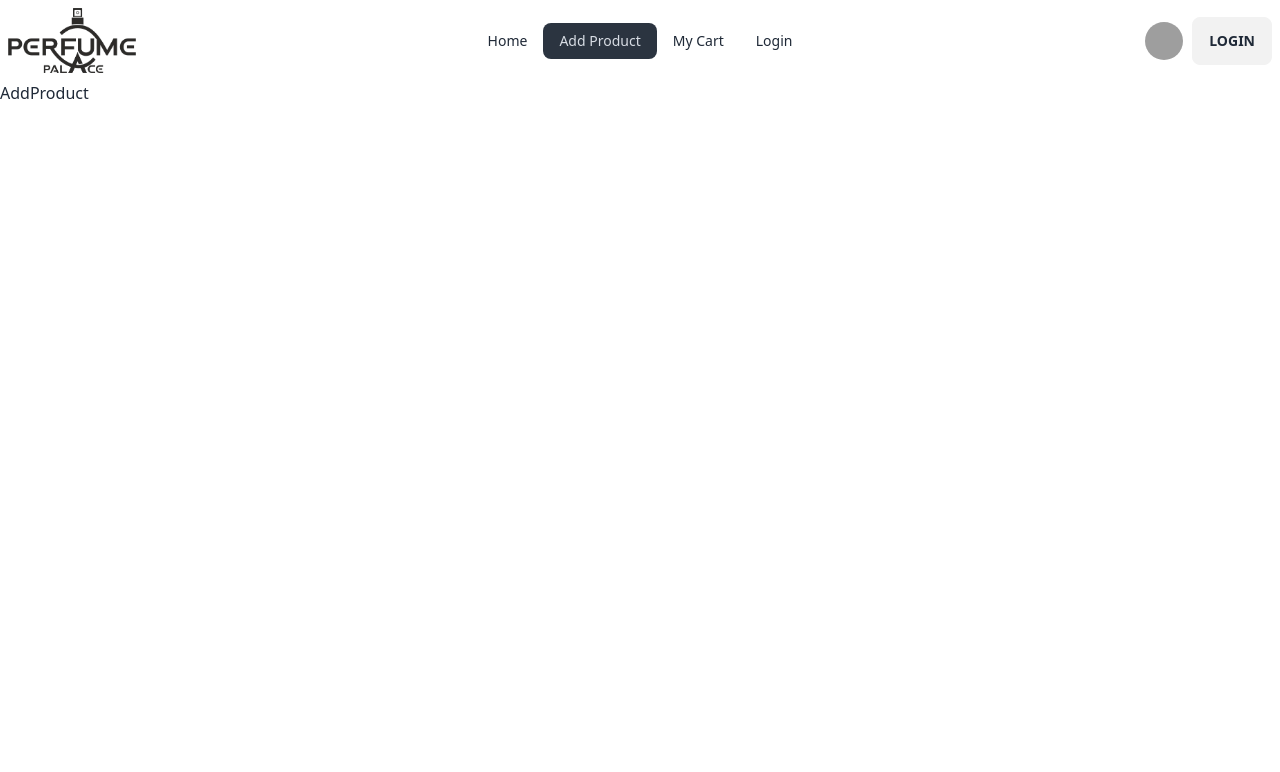
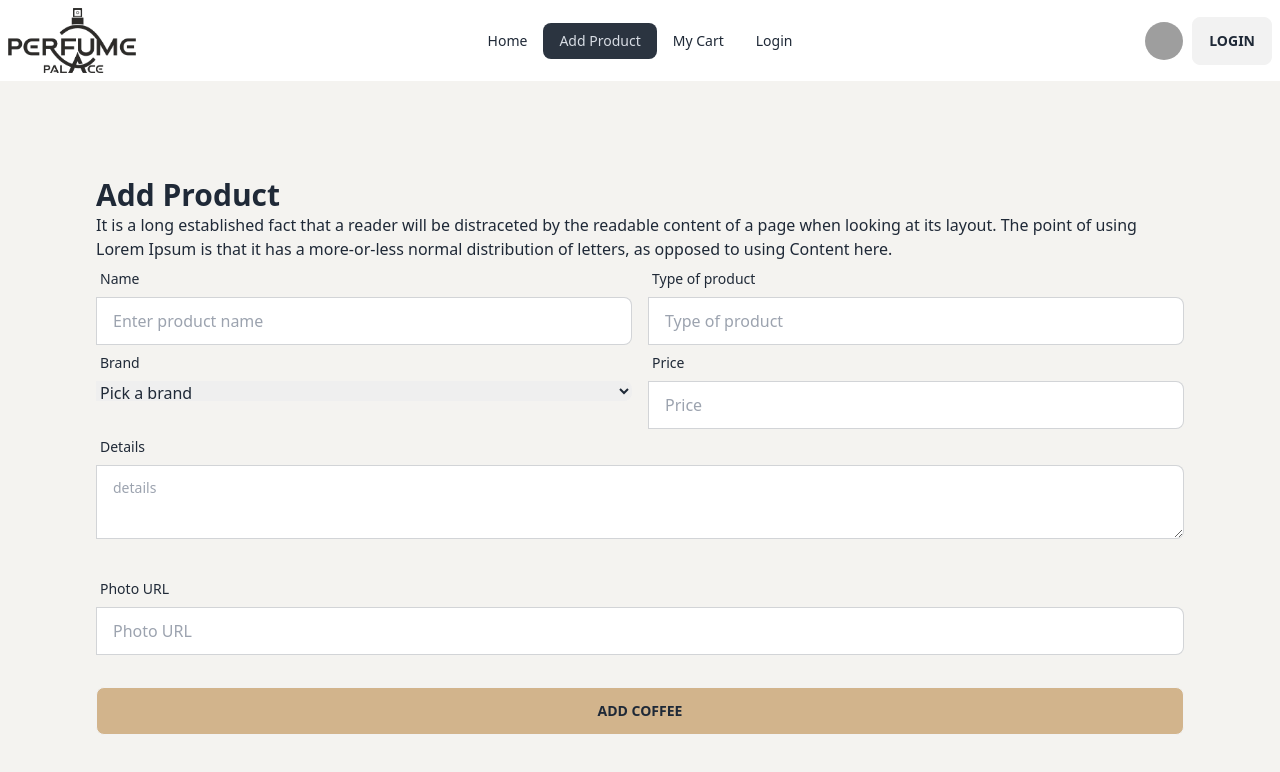
Before and after one commit to mrsaiful778/Brand-shop-client, a React (Vite) app: page /addproduct in a window 1280 px wide. Shown: the top 772 px of the page. Built offline with nearby package versions, Linux system fonts and the light colour scheme; no server answers; grey boxes are pictures that could not be loaded.

Commit message:
add product design complete

```diff
--- a/src/Pages/AddProduct/AddProduct.jsx
+++ b/src/Pages/AddProduct/AddProduct.jsx
@@ -4,7 +4,103 @@ const AddProduct = (props) => {
     return (
 
         <div>
-            AddProduct
+            <div className="bg-[#F4F3F0] p-24 ">
+                <h2 className="text-3xl font-extrabold"> Add Product </h2>
+                <p>It is a long established fact that a reader will be distraceted by the readable content of a page when looking at its layout. The point of using Lorem Ipsum is that it has a more-or-less normal distribution of letters, as opposed to using Content here.</p>
+                <form >
+                    <div className="md:flex ">
+                        <div className="form-control md:w-1/2">
+                            <label className="label">
+                                <span className="label-text">Name</span>
+                            </label>
+                            <label className="input-group">
+
+                                <input type="text" name="name" placeholder="Enter product name" className="input input-bordered w-full" />
+                            </label>
+                        </div>
+                        <div className="form-control md:w-1/2 ml-4">
+                            <label className="label">
+                                <span className="label-text">Type of product </span>
+                            </label>
+                            <label className="input-group">
+
+                                <input type="text" name="quantity" placeholder="Type of product" className="input input-bordered w-full" />
+                            </label>
+                        </div>
+
+                    </div>
+                    <div className="md:flex ">
+                        <div className="form-control md:w-1/2">
+                            <label className="label">
+                                <span className="label-text">Brand</span>
+                            </label>
+                            <label className="input-group h-auto">
+                            <select className="w-full h-5">
+                                <option disabled selected>Pick a brand</option>
+                                <option>Flipcart</option>
+                                <option>Amazon</option>
+                                <option>BestBay</option>
+                                <option>EBay</option>
+                                <option>Target</option>
+                                <option>Walmart</option>
+                            </select>
+                            </label>
+                        </div>
+                        <div className="form-control md:w-1/2 ml-4">
+                            <label className="label">
+                                <span className="label-text">Price</span>
+                            </label>
+                            <label className="input-group">
+
+                                <input type="text" name="price" placeholder="Price" className="input input-bordered w-full" />
+                            </label>
+                        </div>
+                    </div>
+                    {/* <div className="md:flex ">
+                    <div className="form-control md:w-1/2">
+                        <label className="label">
+                            <span className="label-text">Category</span>
+                        </label>
+                        <label className="input-group">
+
+                            <input type="text" name="category" placeholder="Americano" className="input input-bordered w-full" />
+                        </label>
+                    </div>
+                    <div className="form-control md:w-1/2 ml-4">
+                        <label className="label">
+                            <span className="label-text">Details</span>
+                        </label>
+                        <label className="input-group">
+
+                            <input type="text" name="details" placeholder="Espresso with hot water" className="input input-bordered w-full" />
+                        </label>
+                    </div>
+
+
+                </div> */}
+                    <div className="mb-8">
+                        <div className="form-control  w-full">
+                            <label className="label">
+                                <span className="label-text">Details</span>
+                            </label>
+                            <label className="input-group">
+                                <textarea type="text" name="details" placeholder="details" className="textarea textarea-bordered w-full"></textarea>
+                            </label>
+                        </div>
+                    </div>
+                    <div className="mb-8">
+                        <div className="form-control  w-full">
+                            <label className="label">
+                                <span className="label-text">Photo URL</span>
+                            </label>
+                            <label className="input-group">
+                                <input type="text" name="Photo" placeholder="Photo URL" className="input input-bordered w-full" />
+                            </label>
+                        </div>
+                    </div>
+                    <input type="submit" value="Add Coffee" className="btn btn-block bg-[#D2B48C] text-bg-[#331A15]" />
+                </form>
+            </div>
         </div>
     );
 };
--- a/src/Pages/login/login.jsx
+++ b/src/Pages/login/login.jsx
@@ -68,7 +68,7 @@ const Login = () => {
                             </div> */}
                         </form>
                         < p className="text-center mt-4">Don't have an account? <Link className="text-blue-600" to="/register">please register</Link></p>
-                <p className="text-center my-4"> <button onClick={handleGoogleSignIn} className="btn btn-outline btn-success"> <FaGoogle></FaGoogle>Google</button></p>
+                        <p className="text-center my-4"> <button onClick={handleGoogleSignIn} className="btn btn-outline btn-success"> <FaGoogle></FaGoogle>Google</button></p>
                     </div>
                 </div>
             </div>
--- /dev/null
+++ b/src/components/Signup/Signup.jsx
@@ -0,0 +1,41 @@
+
+
+const Signup = (props) => {
+    return (
+
+        <div>
+            <div className="hero min-h-screen bg-base-200">
+                <div className="hero-content flex-col lg:flex-row-reverse">
+                    <div className="text-center lg:text-left">
+                        <h1 className="text-5xl font-bold">Login now!</h1>
+                        <p className="py-6">Provident cupiditate voluptatem et in. Quaerat fugiat ut assumenda excepturi exercitationem quasi. In deleniti eaque aut repudiandae et a id nisi.</p>
+                    </div>
+                    <div className="card flex-shrink-0 w-full max-w-sm shadow-2xl bg-base-100">
+                        <form className="card-body">
+                            <div className="form-control">
+                                <label className="label">
+                                    <span className="label-text">Email</span>
+                                </label>
+                                <input type="email" placeholder="email" className="input input-bordered" required />
+                            </div>
+                            <div className="form-control">
+                                <label className="label">
+                                    <span className="label-text">Password</span>
+                                </label>
+                                <input type="password" placeholder="password" className="input input-bordered" required />
+                                <label className="label">
+                                    <a href="#" className="label-text-alt link link-hover">Forgot password?</a>
+                                </label>
+                            </div>
+                            <div className="form-control mt-6">
+                                <button className="btn btn-primary">Login</button>
+                            </div>
+                        </form>
+                    </div>
+                </div>
+            </div>
+        </div>
+    );
+};
+
+export default Signup;
```
Also changed, not shown: src/provider/AuthProvider.jsx (+7 -7 lines), src/Pages/Signup.jsx (added).
